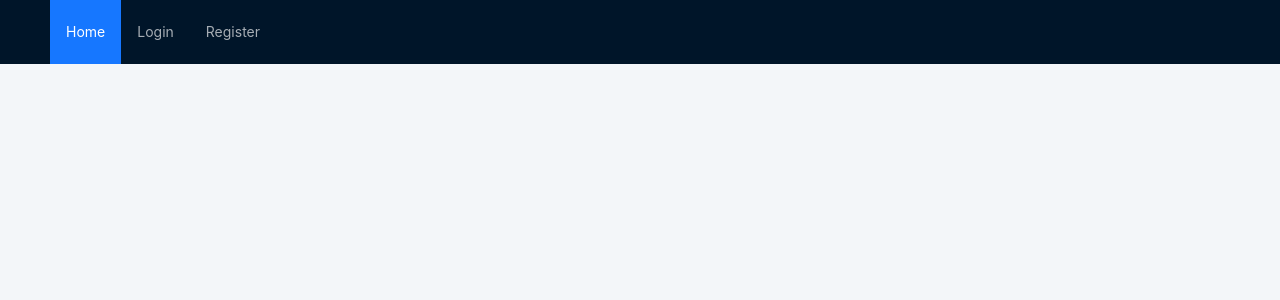
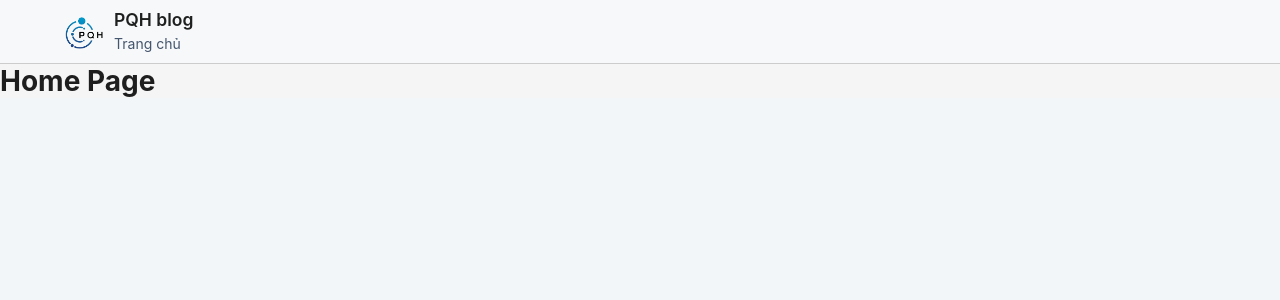
Before and after one commit to PQH007/blog_PQH, a React (Vite) app: page / in a window 1280 px wide. Before the commit this address had no page. Shown: the top 300 px of the page. Built offline with nearby package versions, Linux system fonts and the light colour scheme.

Commit message:
create router + header

```diff
--- a/src/App.jsx
+++ b/src/App.jsx
@@ -1,20 +1,24 @@
 import React, { Suspense } from 'react'
-import { BrowserRouter as Router, Routes, Route } from 'react-router-dom'
-import { publicRouters } from './routers'
+import { Routes, Route } from 'react-router-dom'
+import { privateRouters, publicRouters } from './routers'
 import Navbar from './layout/Navbar'
 import Loading from './components/common/Loadding'
 function App() {
   return (
     <Navbar>
       <Suspense fallback={<Loading />}>
-        <Router>
-          <Routes>
-            {publicRouters.map((route, index) => {
+        <Routes>
+          {publicRouters.map((route, index) => {
+            const Page = route.component
+            return <Route key={route?.keyPage} path={route?.path} element={<Page />} />
+          })}
+          {
+            privateRouters.map((route, index) => {
               const Page = route.component
               return <Route key={route?.keyPage} path={route?.path} element={<Page />} />
-            })}
-          </Routes>
-        </Router>
+            })
+          }
+        </Routes>
       </Suspense>
     </Navbar>
   )
--- a/src/components/GlobalStyles/_vars.scss
+++ b/src/components/GlobalStyles/_vars.scss
@@ -1,108 +1,6 @@
 :root {
-    --body-light: #f9f9f9;
-    --body-dark: #00193b;
-    --widget-light: #ffffff;
-    --widget-dark: #031123;
-    --header-light: #00193b;
-    --header-dark: #d8e9ff;
-    --text-light: #515c6b;
-    --text-dark: #e2e1e1;
-    --accent-light: #035ecf;
-    --accent-dark: #4f89fc;
-    --highlight-dark: #273241;
-    --input-border-light: #e2e1e1;
-    --input-border-dark: #354585;
-    --border-light: #f1f1f1;
-    --border-dark: rgba(53, 69, 133, 0.4);
-    --gray: #8d8d99;
-    --label: #6e757f;
-    --red: #ff5470;
-    --green: #00ba9d;
-    --yellow: #f8d518;
-    --orange: #ff6900;
-    --shadow-light: 0px 3px 14px rgba(226, 225, 225, 0.75);
-    --shadow-dark: 0px 3px 14px #00285d;
-    --shadow-glass: inset 1px 1px 2px #ffffff, inset -2px -2px 2px #003a31;
-    --radial-blue: radial-gradient(59.32% 59.32% at 50% 31.83%, rgba(62, 128, 211, 0.77) 0%, rgba(1, 40, 90, 0.77) 100%),
-      #00193b;
-    --linear-sky: linear-gradient(44deg, rgba(190, 250, 241, 0.13) 0%, rgba(3, 94, 207, 0.2) 100%), #fff;
-    --linear-blue: linear-gradient(50.81deg, #00214d 6.78%, #3e80d3 65.48%, #01285a 101.42%);
-    --linear-sm-light: linear-gradient(177deg, #00193b 0%, #035ecf 100%);
-    --linear-sm-dark: linear-gradient(177deg, #5fa3ff 0%, #035ecf 100%);
-    --glass: linear-gradient(134.73deg, rgba(1, 88, 83, 0.0001) 32.33%, rgba(0, 112, 117, 0.186708) 79.27%);
-    --body-font: 'Archivo', sans-serif;
-    --heading-font: 'Archivo SemiExpanded', sans-serif;
-    --segoe-ui-font: -apple-system, BlinkMacSystemFont, 'Segoe UI', Roboto, 'Helvetica Neue', Arial, 'Noto Sans',
-      sans-serif, 'Apple Color Emoji', 'Segoe UI Emoji', 'Segoe UI Symbol', 'Noto Color Emoji';
-    --transition: 0.3s ease-in-out;
-    --element-height: 44px;
-    --app-height: 100%;
-
-    --background: 0 0% 100%;
-    --foreground: 222.2 84% 4.9%;
-    --card: 0 0% 100%;
-    --card-foreground: 222.2 84% 4.9%;
-    --popover: 0 0% 100%;
-    --popover-foreground: 222.2 84% 4.9%;
-    --primary: 222.2 47.4% 11.2%;
-    --primary-foreground: 210 40% 98%;
-    --secondary: 210 40% 96.1%;
-    --secondary-foreground: 222.2 47.4% 11.2%;
-    --muted: 210 40% 96.1%;
-    --muted-foreground: 215.4 16.3% 46.9%;
-    --accent: 210 40% 96.1%;
-    --accent-foreground: 222.2 47.4% 11.2%;
-    --destructive: 0 84.2% 60.2%;
-    --destructive-foreground: 210 40% 98%;
-    --border: 214.3 31.8% 91.4%;
-    --input: 214.3 31.8% 91.4%;
-    --ring: 222.2 84% 4.9%;
-    --chart-1: 12 76% 61%;
-    --chart-2: 173 58% 39%;
-    --chart-3: 197 37% 24%;
-    --chart-4: 43 74% 66%;
-    --chart-5: 27 87% 67%;
-    --radius: 0.5rem;
-
-    --btn-primary: #0d6efd; // 0d6efd
-    --btn-primary-hover: #0b5ed7; // 0b5ed7
-
-    --btn-primary-v2: #6691e7; // 0d6efd
-    --btn-primary-hover-v2: #577bc4; // 0b5ed7
-
-    --btn-secondary: #6c757d;
-    --btn-secondary-hover: #545b62;
-
-    --btn-success: #13c56b;
-    --btn-success-hover: #10a75b;
-
-    --btn-info: #50c3e6;
-    --btn-info-hover: #44a6c4;
-
-    --btn-warning: #e8bc52; // d5ac49
-    --btn-warning-hover: #c5a046;
-
-    --btn-warning-v2: #d5ac49; // d5ac49
-    --btn-warning-hover-v2: #c5a046;
-
-    --btn-danger: #dc3545;
-    --btn-danger-hover: #bd2130;
-
-    --btn-light: #f3f6f9;
-    --btn-light-hover: #ced4da;
-
-    --btn-sdark: #4f484f;
-    --btn-sdark-hover: #746974;
-
-    --btn-delay: #ff8091;
-
-    --btn-violet: #865ce2;
-    --btn-violet-hover: #724ec0;
-  }
-
-  /* Độ phân giải từ 2K trở lên (≥ 2560px) */
-  @media screen and (min-width: 2560px) {
-    :root {
-      font-size: 22.3px !important;
-    }
-  }
+  --text-xs: 0.75rem;
+  --text-sm: 0.875rem;
+  --text-xl: 1.25rem;
+  --text-2xl: 1.5rem;
+}
--- a/src/components/GlobalStyles/globalStyles.scss
+++ b/src/components/GlobalStyles/globalStyles.scss
@@ -3,14 +3,23 @@
 
 * {
   box-sizing: border-box;
+  margin: 0;
+  padding: 0;
 }
 
 html,
 body {
   background-color: #f3f6f9;
   font-family: "Segoe UI";
-  font-size: 13.2px;
-  margin: 0;
-  padding: 0;
+  font-size: var(--text-sm);
   overflow: hidden;
 }
+
+h2 {
+  font-weight: 600;
+  font-size: var(--text-xl);
+}
+
+span {
+  color: #45556c;
+}
--- a/src/layout/Header.jsx
+++ b/src/layout/Header.jsx
@@ -1,33 +1,30 @@
 import React, { useState } from "react";
-import { Button, Menu } from "antd";
+import { Image } from "antd";
 import { Header } from "antd/es/layout/layout";
+import './HeaderStyle.scss'
+import Logo from '../assets/Images/logo/logo.png'
+import Menu from "./Menu";
+const HeaderAction = () => {
 
-const HeaderAction = () => {
-    const [items, setItems] = useState([
-        {
-            label: 'Home',
-            key: 'home',
-        },
-        {
-            label: 'Login',
-            key: 'login',
-        },
-        {
-            label: 'Register',
-            key: 'register',
-        }
-    ])
+    const [openDrawer, setOpenDrawer] = useState(false)
 
     return (
-        <Header>
+        <Header className="container_header">
+            <div className="content_image-logo" onClick={() => {
+                setOpenDrawer(pre => !pre)
+            }}>
+                <Image src={Logo} alt="image logo" preview={false} className="image_logo" />
+            </div>
+            <div className="content_menu">
+                <h2>PQH blog</h2>
+                <span>Trang chủ</span>
+            </div>
             <Menu
-                theme="dark"
-                mode="horizontal"
-                defaultSelectedKeys={['home']}
-                items={items}
+                openDrawer={openDrawer}
+                setOpenDrawer={setOpenDrawer}
             />
         </Header>
-    )
-}
+    );
+};
 
 export default HeaderAction;
--- /dev/null
+++ b/src/layout/HeaderStyle.scss
@@ -0,0 +1,74 @@
+.container_header {
+  background-color: #f6f8fa;
+  border-bottom: 1px solid #ccc;
+  display: flex;
+  align-items: center;
+  box-shadow: inset 0 calc(var(0.0625rem, 1px) * -1) #d1d9e0;
+  .content_image-logo {
+    width: 64px;
+    height: 64px;
+    .image_logo {
+      width: 100%;
+      height: 100%;
+      object-fit: contain;
+      cursor: pointer;
+    }
+  }
+
+  .content_menu {
+    display: flex;
+    flex-direction: column;
+    height: 64px;
+    padding: 8px 0px;
+    h2 {
+      display: flex;
+      flex: 1;
+      height: 50%;
+      align-items: center;
+    }
+    span {
+      display: flex;
+      flex: 1;
+      height: 50%;
+      align-items: center;
+    }
+  }
+}
+
+.content_menu-drawer {
+  display: flex;
+  flex-direction: column;
+  .menu_item {
+    display: flex;
+    gap: 8px;
+    align-items: center;
+    padding: 8px 6px;
+  }
+  .menu_item:hover {
+    background-color: #818b981a;
+    border-radius: 4px;
+    cursor: pointer;
+  }
+  .menu_label {
+    display: flex;
+    width: 100%;
+    overflow: hidden;
+    text-overflow: ellipsis;
+    white-space: nowrap;
+    a {
+      font-weight: 400;
+      color: #1f2328;
+      width: 100%;
+      display: flex;
+    }
+  }
+}
+
+.ant-drawer .ant-drawer-mask {
+  background: rgba(200, 209, 218, 0.4);
+}
+
+.ant-drawer .ant-drawer-content {
+  border-radius: 0 0.75rem 32px 0;
+  box-shadow: unset;
+}
--- /dev/null
+++ b/src/layout/Menu.jsx
@@ -0,0 +1,51 @@
+import React, { useState } from "react";
+import { Drawer } from "antd";
+import { Link } from "react-router-dom";
+import { HomeIcon, CpuIcon, CopilotIcon } from "@primer/octicons-react";
+
+const Menu = ({ openDrawer, setOpenDrawer }) => {
+    const [items] = useState([
+        {
+            label: <Link to="/">Home</Link>,
+            key: "home",
+            icon: <HomeIcon size={16} color="#59636e" />
+        },
+        {
+            label: <Link to="/login">Login</Link>,
+            key: "login",
+            icon: <CpuIcon size={16} color="#59636e" />
+        },
+        {
+            label: <Link to="/register">Register</Link>,
+            key: "register",
+            icon: <CopilotIcon size={16} color="#59636e" />
+        },
+    ]);
+
+    return (
+        <Drawer
+            open={openDrawer}
+            closable={false}
+            onClose={() => {
+                setOpenDrawer(false)
+            }}
+            placement="left"
+            title="PQH tobi"
+            width={320}
+            className="drawer_menu"
+        >
+            <div className="content_menu-drawer">
+                {
+                    items.map((item) => (
+                        <div key={item.key} className="menu_item">
+                            {item.icon}
+                            <span className="menu_label">{item.label}</span>
+                        </div>
+                    ))
+                }
+            </div>
+        </Drawer>
+    )
+}
+
+export default Menu;
--- a/src/main.jsx
+++ b/src/main.jsx
@@ -2,11 +2,14 @@ import { StrictMode } from 'react'
 import { createRoot } from 'react-dom/client'
 import App from './App.jsx'
 import GlobalStyles from './components/GlobalStyles'
+import { BrowserRouter } from 'react-router-dom'
 
 createRoot(document.getElementById('root')).render(
   <StrictMode>
     <GlobalStyles>
-      <App />
+      <BrowserRouter>
+        <App />
+      </BrowserRouter>
     </GlobalStyles>
   </StrictMode>,
 )
```
Also changed, not shown: src/assets/Images/logo/logo.png (added).
